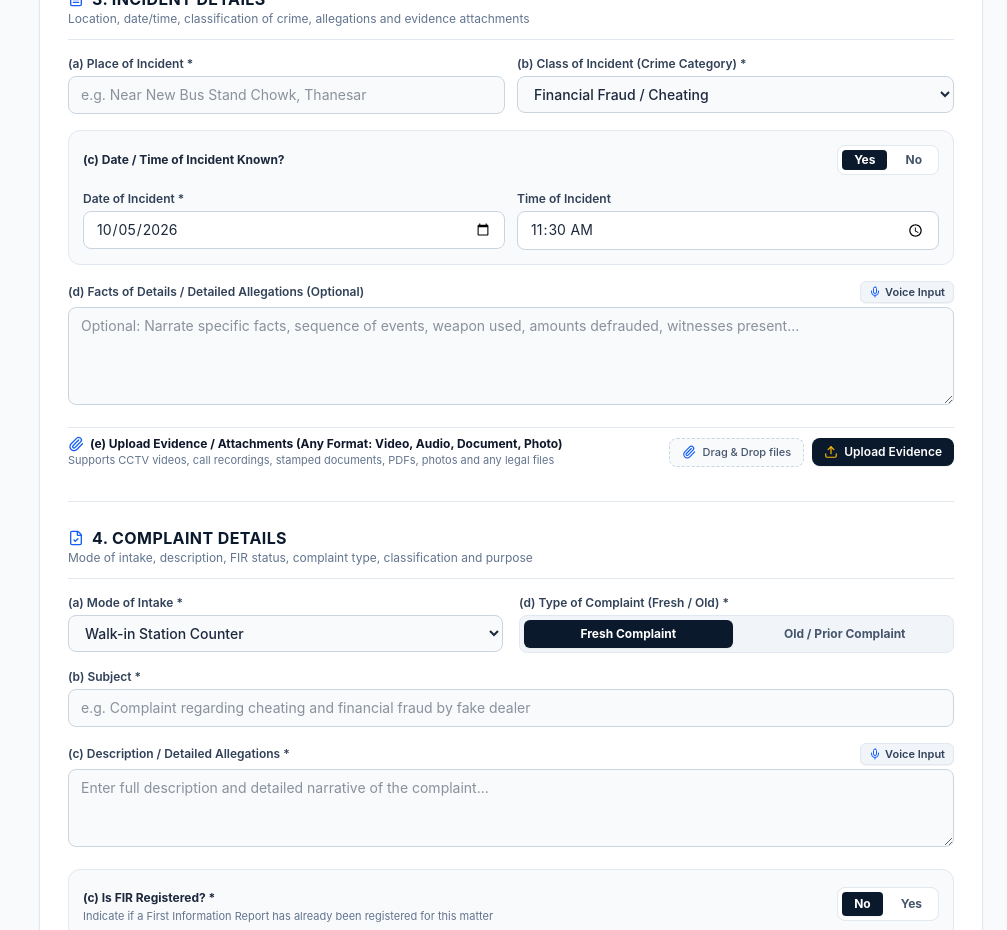
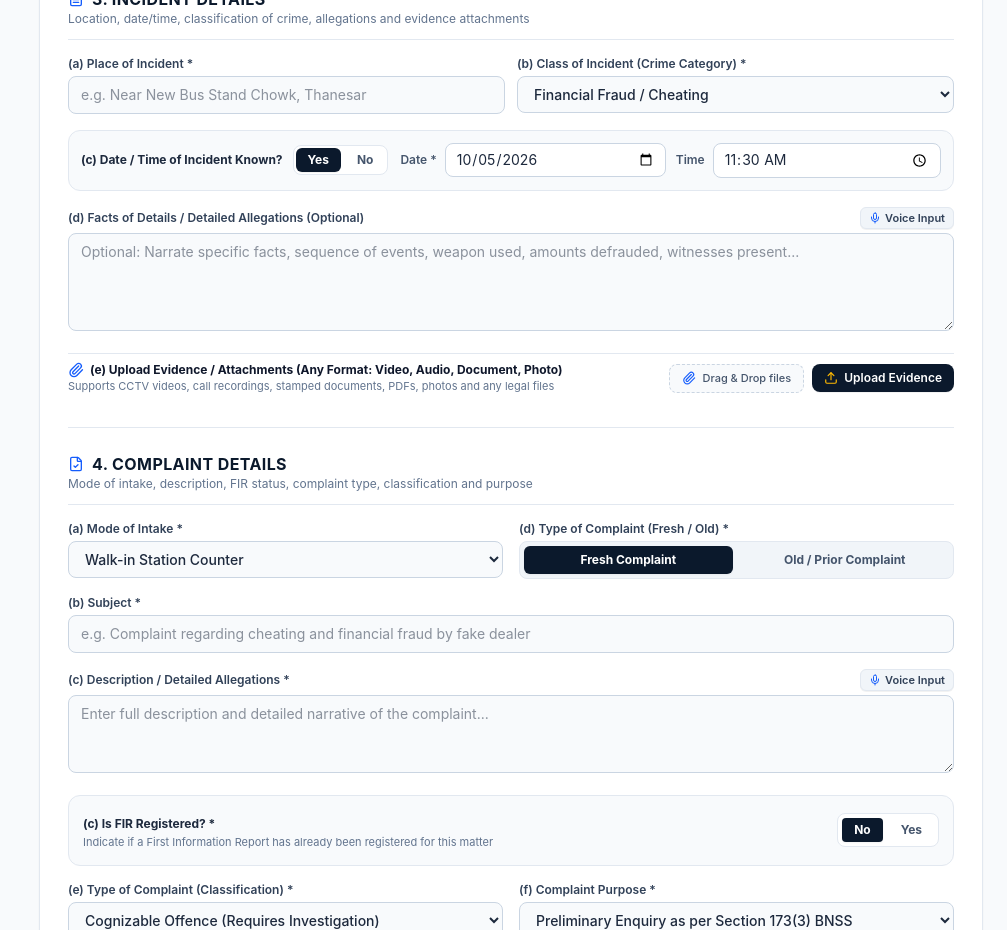
Before and after one commit to aikapil423-ux/CMS-AK, a Next.js app: page /complaints/register in a window 1280 px wide. Shown: the part 1080-2010 px from the top of the page, without its empty margins (273-1280 px from the left). Built offline with nearby package versions, Linux system fonts and the light colour scheme.

Commit message:
style: inline date and time of incident in single row with yes/no toggle

```diff
--- a/src/app/complaints/register/page.tsx
+++ b/src/app/complaints/register/page.tsx
@@ -2268,18 +2268,20 @@ export default function RegisterComplaintPage() {
                 </div>
               </div>
 
-              {/* (c) Date / Time of Incident if known then Yes otherwise No */}
-              <div className="p-3.5 bg-slate-50 border border-slate-200 rounded-xl space-y-3">
-                <div className="flex items-center justify-between">
-                  <label className="text-xs font-bold text-slate-800">
+              {/* (c) Date / Time of Incident if known then Yes otherwise No in one single line */}
+              <div className="p-3 bg-slate-50 border border-slate-200 rounded-xl">
+                <div className="flex flex-col lg:flex-row lg:items-center gap-3">
+                  {/* Label + Yes/No toggle */}
+                  <div className="flex items-center gap-2.5 shrink-0">
+                    <label className="text-xs font-bold text-slate-800 whitespace-nowrap">
                       (c) Date / Time of Incident Known?
                     </label>
-                  <div className="flex items-center gap-1.5 bg-white p-1 rounded-lg border border-slate-200 text-xs">
+                    <div className="flex items-center gap-1 bg-white p-0.5 rounded-lg border border-slate-200 text-xs">
                       <button
                         type="button"
                         onClick={() => setIsDateTimeKnown(true)}
-                      className={`px-3 py-0.5 rounded font-bold transition-all ${
-                        isDateTimeKnown ? "bg-[#0b192c] text-white" : "text-slate-600"
+                        className={`px-3 py-1 rounded-md text-xs font-bold transition-all cursor-pointer ${
+                          isDateTimeKnown ? "bg-[#0b192c] text-white shadow-2xs" : "text-slate-600 hover:text-slate-900"
                         }`}
                       >
                         Yes
@@ -2287,8 +2289,8 @@ export default function RegisterComplaintPage() {
                       <button
                         type="button"
                         onClick={() => setIsDateTimeKnown(false)}
-                      className={`px-3 py-0.5 rounded font-bold transition-all ${
-                        !isDateTimeKnown ? "bg-[#0b192c] text-white" : "text-slate-600"
+                        className={`px-3 py-1 rounded-md text-xs font-bold transition-all cursor-pointer ${
+                          !isDateTimeKnown ? "bg-[#0b192c] text-white shadow-2xs" : "text-slate-600 hover:text-slate-900"
                         }`}
                       >
                         No
@@ -2296,45 +2298,47 @@ export default function RegisterComplaintPage() {
                     </div>
                   </div>
 
+                  {/* Date & Time (if Yes) or Approximate Period (if No) in same row */}
                   {isDateTimeKnown ? (
-                  <div className="grid grid-cols-1 sm:grid-cols-2 gap-3 pt-1">
-                    <div>
-                      <label className="block text-xs font-semibold text-slate-700 mb-1">
-                        Date of Incident *
+                    <div className="flex flex-1 flex-col sm:flex-row items-center gap-2.5 min-w-0">
+                      <div className="w-full sm:flex-1 flex items-center gap-2 min-w-0">
+                        <label className="text-xs font-semibold text-slate-600 shrink-0">
+                          Date *
                         </label>
                         <input
                           type="date"
                           value={incidentDate}
                           onChange={(e) => setIncidentDate(e.target.value)}
-                        className="w-full px-3 py-2 text-xs sm:text-sm bg-white border border-slate-300 rounded-lg focus:ring-2 focus:ring-[#0b192c]"
-                      />
-                    </div>
-                    <div>
-                      <label className="block text-xs font-semibold text-slate-700 mb-1">
-                        Time of Incident
+                          className="w-full px-2.5 py-1.5 text-xs sm:text-sm bg-white border border-slate-300 rounded-lg focus:ring-2 focus:ring-[#0b192c]"
+                        />
+                      </div>
+                      <div className="w-full sm:flex-1 flex items-center gap-2 min-w-0">
+                        <label className="text-xs font-semibold text-slate-600 shrink-0">
+                          Time
                         </label>
                         <input
                           type="time"
                           value={incidentTime}
                           onChange={(e) => setIncidentTime(e.target.value)}
-                        className="w-full px-3 py-2 text-xs sm:text-sm bg-white border border-slate-300 rounded-lg focus:ring-2 focus:ring-[#0b192c]"
+                          className="w-full px-2.5 py-1.5 text-xs sm:text-sm bg-white border border-slate-300 rounded-lg focus:ring-2 focus:ring-[#0b192c]"
                         />
                       </div>
                     </div>
                   ) : (
-                  <div>
-                    <label className="block text-xs font-semibold text-slate-700 mb-1">
-                      Approximate Period / Duration (e.g. over past 2 months)
+                    <div className="flex flex-1 items-center gap-2 min-w-0">
+                      <label className="text-xs font-semibold text-slate-600 shrink-0">
+                        Approx Period
                       </label>
                       <input
                         type="text"
                         value={incidentApproxPeriod}
                         onChange={(e) => setIncidentApproxPeriod(e.target.value)}
-                      placeholder="e.g. Occurring continuously over past 15 days or exact date not recalled"
-                      className="w-full px-3 py-2 text-xs sm:text-sm bg-white border border-slate-300 rounded-lg focus:ring-2 focus:ring-[#0b192c]"
-                    />
-                  </div>
-                )}
+                        placeholder="e.g. Occurring over past 15 days or exact date not recalled"
+                        className="w-full px-2.5 py-1.5 text-xs sm:text-sm bg-white border border-slate-300 rounded-lg focus:ring-2 focus:ring-[#0b192c]"
+                      />
+                    </div>
+                  )}
+                </div>
               </div>
 
               {/* (d) Facts of Details / Detailed Allegations (Optional) */}
```
Lines whose indentation alone changed are shown as unchanged.
